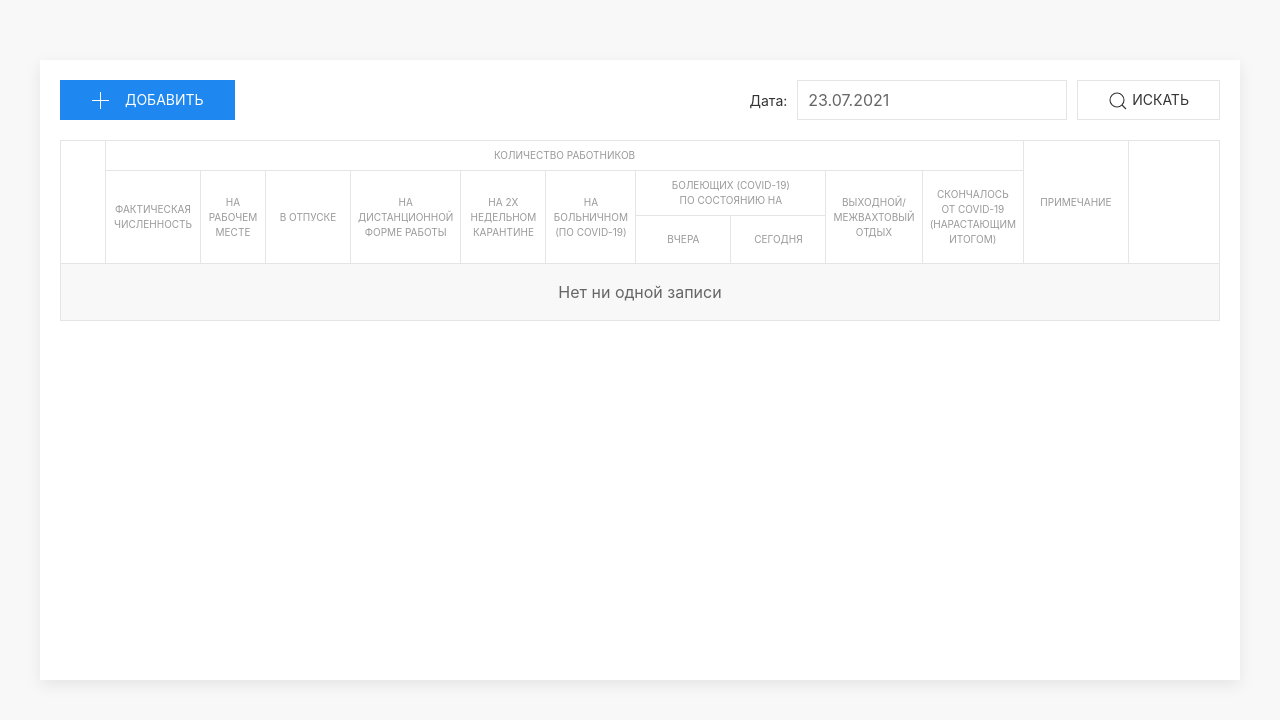
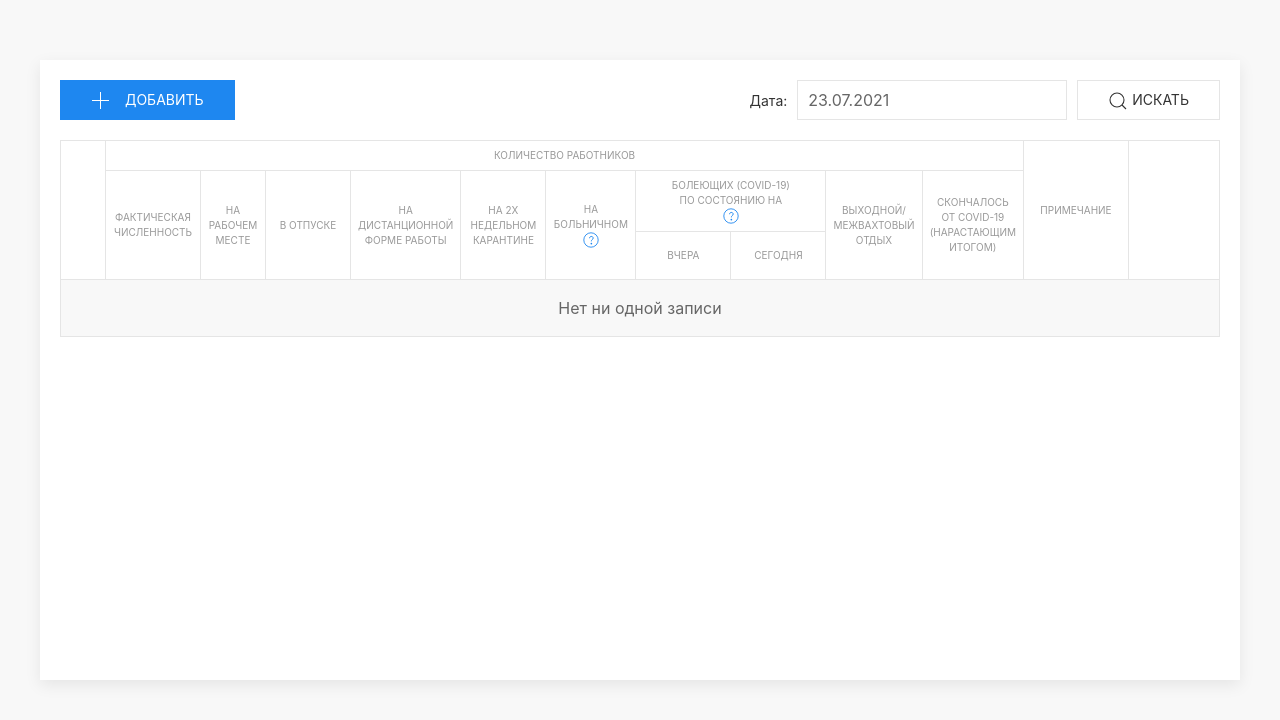
Before and after one commit to BloodFactory/journal, a Symfony app: template templates/homepage/index.html.twig in a window 1280 px wide. Shown: the part 80-800 px from the top of the page. Run offline with Twig, Linux system fonts and the light colour scheme; the template is opened without the code that fills it, so the values that code supplies are empty; some libraries are stand-ins or nearby versions.

Commit message:
примечание к полям 'На больничном' и 'Болеющих COVID-19'

```diff
--- a/templates/homepage/index.html.twig
+++ b/templates/homepage/index.html.twig
@@ -131,8 +131,18 @@
                         <th rowspan="2" style="padding: 7px; width: 70px;">В отпуске</th>
                         <th rowspan="2" style="padding: 7px; width: 70px;">На дистанционной форме работы</th>
                         <th rowspan="2" style="padding: 7px; width: 70px;">На 2х недельном карантине</th>
-                        <th rowspan="2" style="padding: 7px; width: 75px;">На больничном (по COVID-19)</th>
-                        <th colspan="2" style="padding: 7px;">Болеющих (COVID-19)<br/>по состоянию на</th>
+                        <th rowspan="2" style="padding: 7px; width: 75px;">
+                            На больничном<br/>
+                            <span uk-icon="icon: question; ratio: 0.8"
+                                  uk-tooltip="title: Общее количество человек на больничном, включая болеющих COVID-19; delay: 500"
+                                  style="color: #1e87f0"></span>
+                        </th>
+                        <th colspan="2" style="padding: 7px;">
+                            Болеющих (COVID-19)<br/>по состоянию на<br/>
+                            <span uk-icon="icon: question; ratio: 0.8"
+                                  uk-tooltip="title: Входит в количество человек на больничном, не участвует при подсчёте фактической численности; delay: 500"
+                                  style="color: #1e87f0"></span>
+                        </th>
                         <th rowspan="2" style="padding: 7px; width: 80px;">Выходной/<br>межвахтовый отдых</th>
                         <th rowspan="2" style="padding: 7px; width: 85px;">Скончалось от <span style="white-space: nowrap">COVID-19</span> (нарастающим итогом)</th>
                     </tr>
```
Also changed, not shown: templates/daily_report/index.html.twig (+12 -2 lines).
